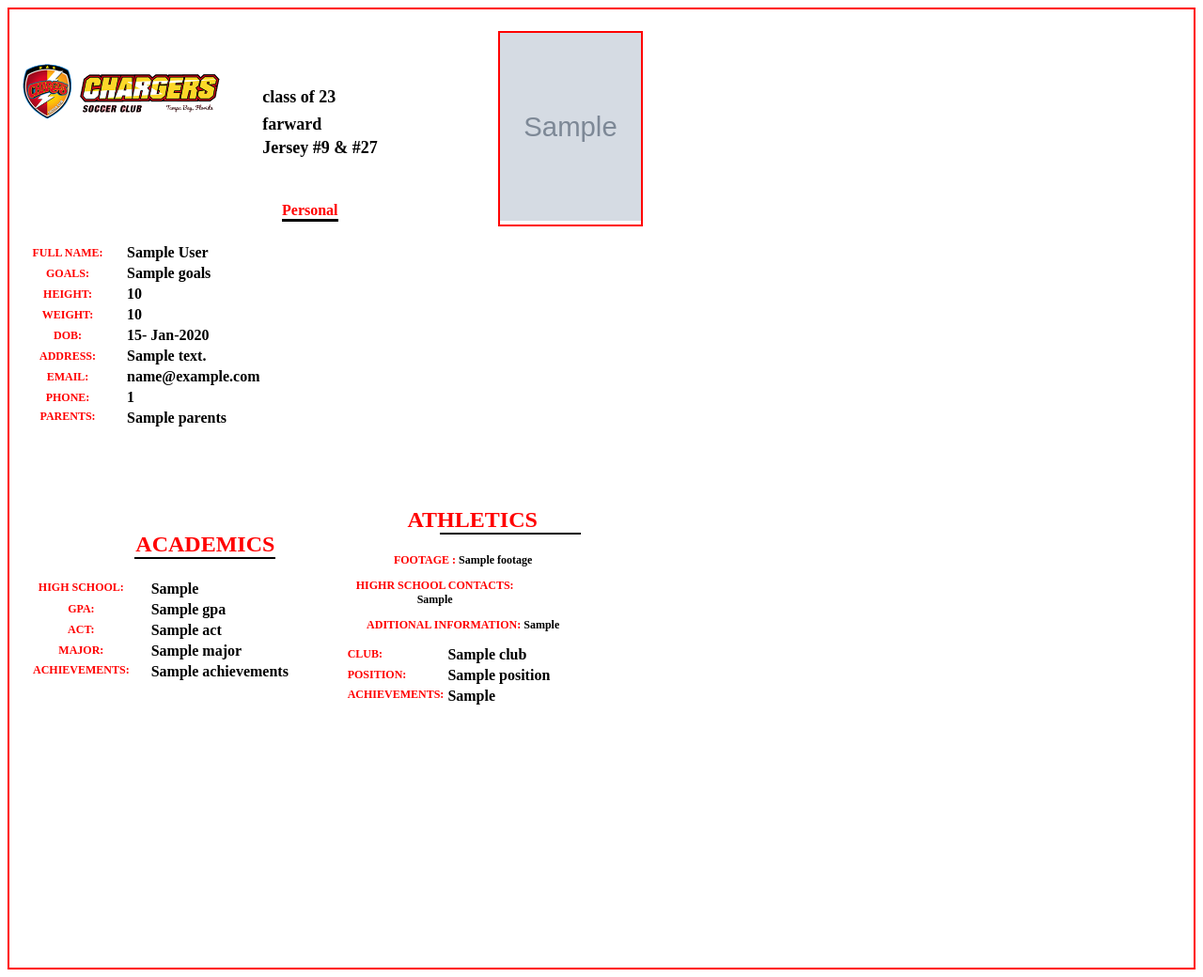
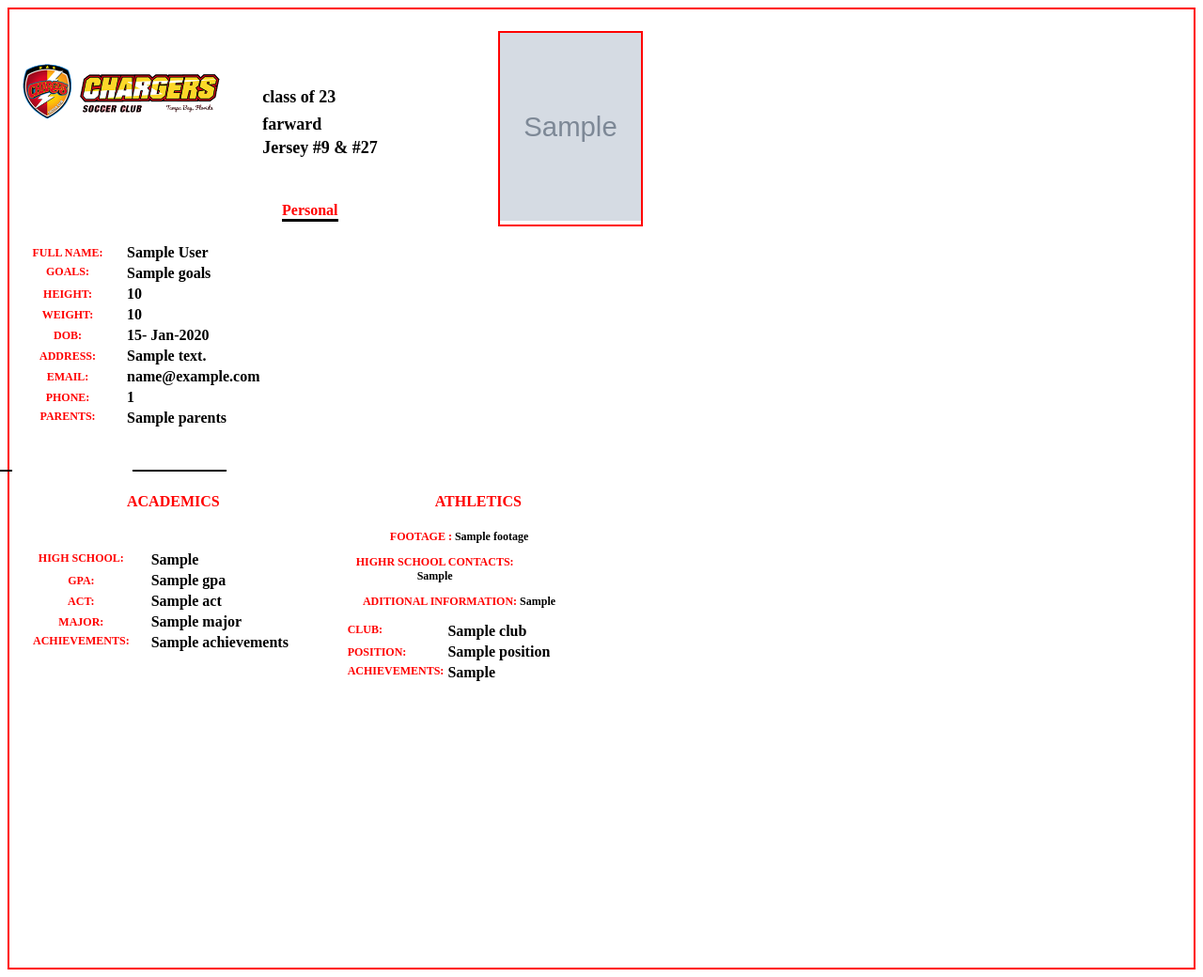
Before and after one commit to izazasif/user_resgistration, a Laravel app: template resources/views/profile/pdf_template.blade.php in a window 1280 px wide. Shown: the whole page at 94% size. Run offline with Laravel 10, Linux system fonts and the light colour scheme; the template is opened without the code that fills it: most values are stand-ins (such as "Sample title", 1, 10 or a date in 2020); grey boxes marked "Sample" are stand-in pictures; data that the repository does not hold is empty.

Commit message:
second_com12345678910111213

```diff
--- a/resources/views/profile/pdf_template.blade.php
+++ b/resources/views/profile/pdf_template.blade.php
@@ -32,6 +32,9 @@
         </td>
     </tr>
     </table>
+    <table>
+
+    </table>
     <h4 style="margin-top: -29px; color: red;margin-left:200px;">
                 <span style="margin-top: -35px;margin-left:90px; border-bottom: 3px solid black; display: inline-block;">Personal</span>
     </h4>
@@ -41,7 +44,7 @@
             <th style="padding-left: 20px;font-size: 16px;text-align: justify;">{{ $profile->full_name }}</th>
         </tr>
         <tr>
-            <th style="padding-left: 20px;font-size: 12px;width:80px;font-weight: bold;margin: 2;color:red;">GOALS: </th>
+            <th style="padding-left: 20px;font-size: 12px;width:80px;font-weight: bold;margin: 2;color:red;vertical-align: top;">GOALS: </th>
             <th style="padding-left: 20px;font-size: 16px;width:540px;text-align: justify;">{{ $profile->goals }} </th>
         </tr>
         <tr>
@@ -73,12 +76,32 @@
             <th style="padding-left: 20px;font-size: 16px;width:80px;text-align: justify;">{!! str_replace(',', '<br>', $profile->parents) !!}</th>
         </tr>
         </table>
+        <table>
+            <tr>
+                    <th>
+                        <table>
+                            <tr>
+                            <th style="color: red;padding-left: 120px;">ACADEMICS</th>
+                            <h2 style="border-bottom: 2px solid black;margin-left:-100px;width:100px;margin-top:40px;"></h2>
+                            </tr>
+                        </table>
+                   </th>
+                <th>
+                       <table>
+                            <tr>
+                            <th style="color: red;padding-left: 220px;">ATHLETICS</th>
+                            <h2 style="border-bottom: 2px solid black;margin-left:-100px;width:100px;margin-top:40px;"></h2>
+                            </tr>
+                        </table>
+                </th>
+            </tr>
+        </table>
 
-    <table style="margin-top:60px;">
+    <table >
         <tr>
             <th>
-            <h2 style="color: red;padding-left: 100px;">ACADEMICS</h2>
-            <h2 style="border-bottom: 2px solid black;margin-left:130px;width:150px;margin-top:-20px;"></h2>
+            <!-- <h2 style="color: red;padding-left: 100px;">ACADEMICS</h2>
+            <h2 style="border-bottom: 2px solid black;margin-left:130px;width:150px;margin-top:-20px;"></h2> -->
                <table>
 
                     <tr>
@@ -104,12 +127,12 @@
               </table>
             </th>
             <th>
-            <h2 style="color: red;padding-left: 60px;">ATHLETICS</h2>
-            <h2 style="border-bottom: 2px solid black;margin-left:140px;width:150px;margin-top:-20px;"></h2>
+            <!-- <h2 style="color: red;padding-left: 60px;">ATHLETICS</h2>
+            <h2 style="border-bottom: 2px solid black;margin-left:140px;width:150px;margin-top:-20px;"></h2> -->
                 <table>
                     <tr>
-                        <th style="padding-left: 40px;font-size: 12px;width:20px;font-weight: bold;margin: 2;color:red;text-align: left;">CLUB:</th>
-                        <th style="font-size: 16px;width:130px;text-align: left;">{{ $profile->club }}</th>
+                        <th style="padding-left: 40px;font-size: 12px;width:20px;font-weight: bold;margin: 2;color:red;text-align: left;vertical-align: top;">CLUB:</th>
+                        <th style="font-size: 16px;width:130px;text-align: left;vertical-align: top;">{{ $profile->club }}</th>
                     </tr>
                     <tr>
                         <th style="padding-left: 40px;font-size: 12px;width:20px;font-weight: bold;margin: 2;color:red;text-align: left;">POSITION: </th>
```
